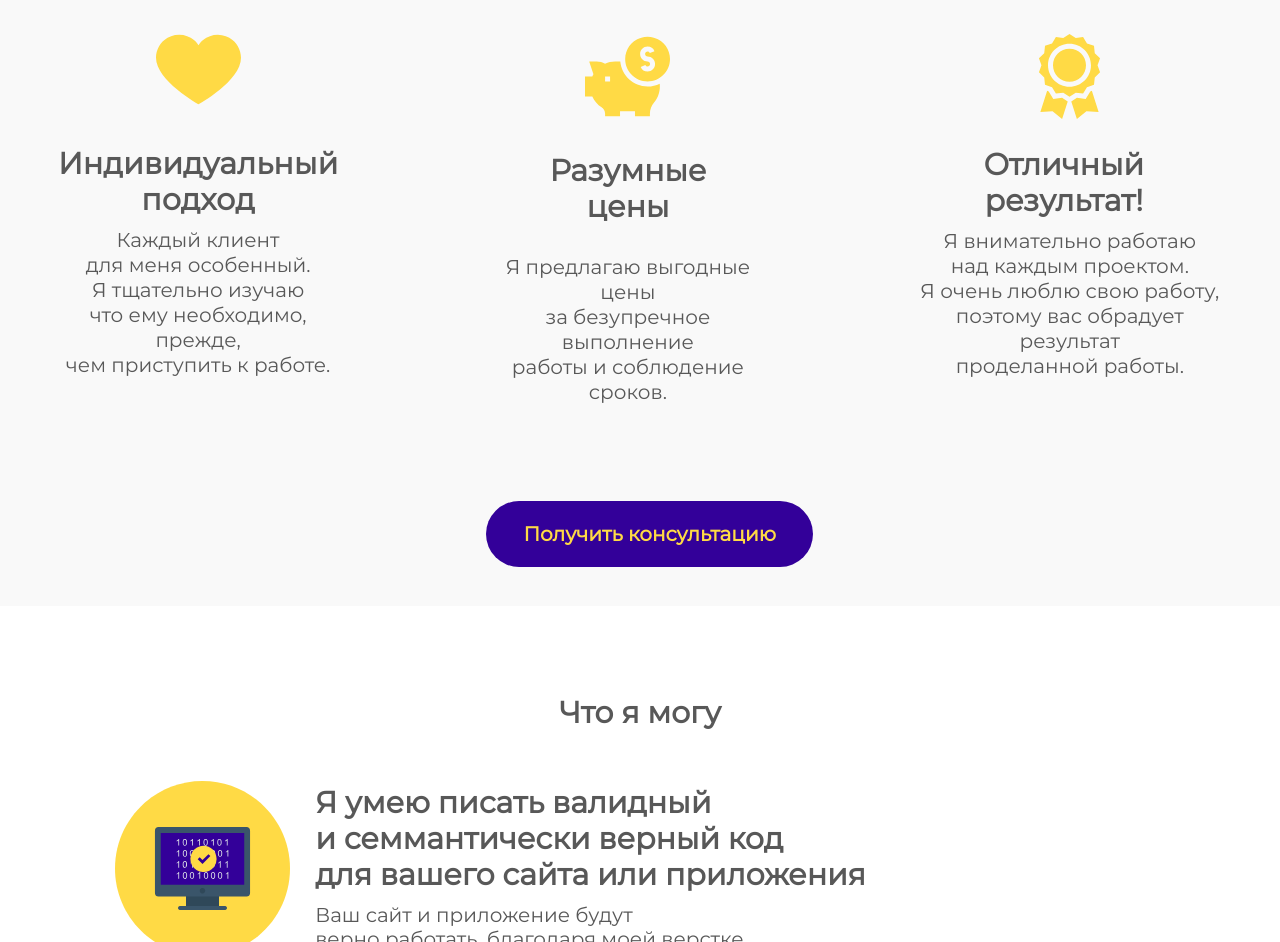
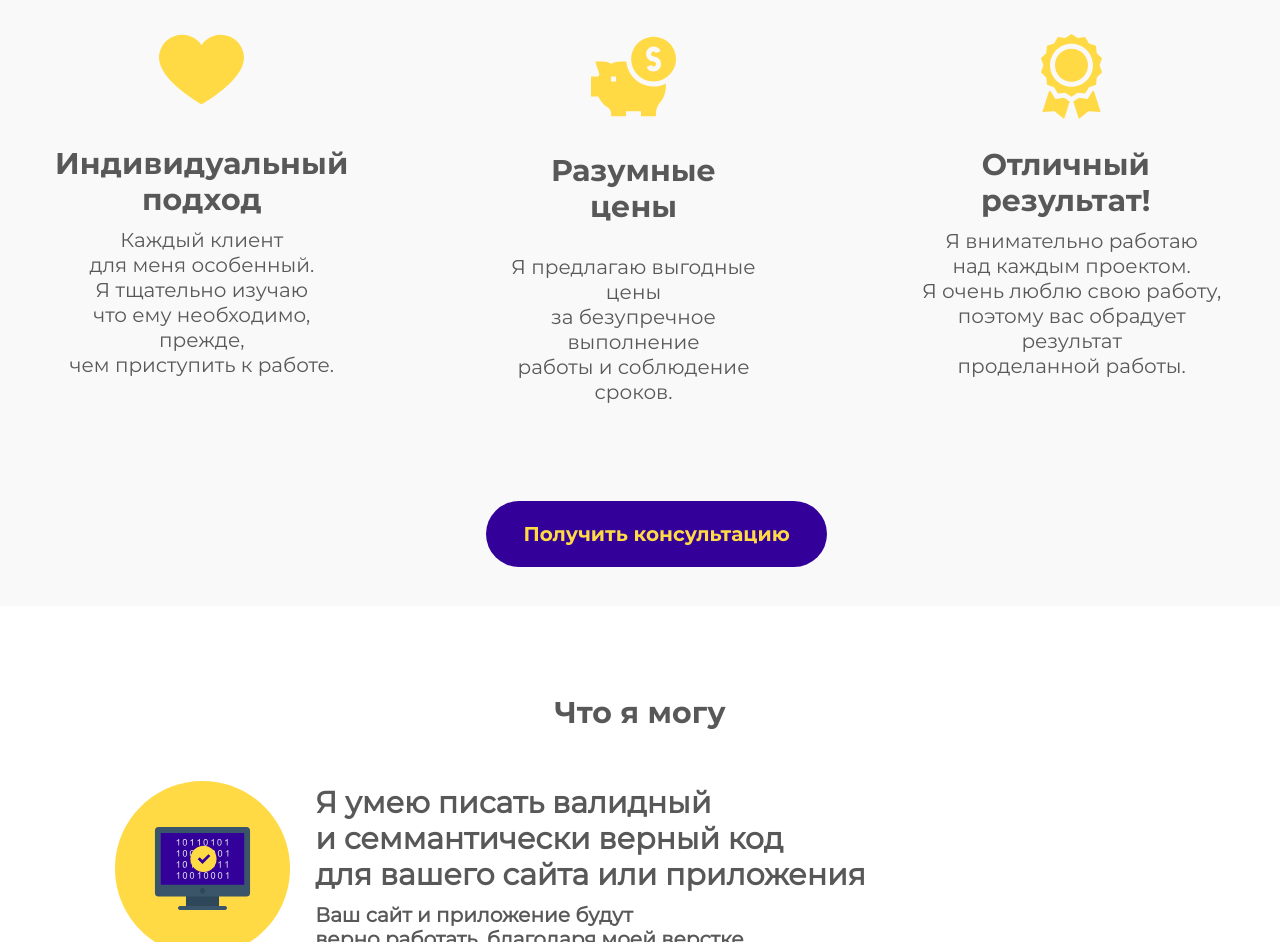
Before and after one commit to WebHeroSchool/Matveeva-FinalWork-html-css-, a plain HTML site: page index.html in a window 1280 px wide. Shown: the part 724-1666 px from the top of the page. Drawn offline with Linux system fonts and the light colour scheme.

Commit message:
Update styles.css

```diff
--- a/styles.css
+++ b/styles.css
@@ -62,7 +62,7 @@ header{
   /*position: absolute;*/
 }
 .main__title{
-  font: 900 40px/49px 'Montserrat', sans-serif;
+  font: 900 40px/49px 'Montserrat_Bold', sans-serif;
   text-align: right;
   margin: 0 130px 10px 750px;
   padding-top: 149px;
@@ -70,7 +70,7 @@ header{
 
 }
 .main__subtitle{
-  font: 700 30px/36px 'Montserrat', sans-serif;
+  font: 700 30px/36px 'Montserrat_Bold', sans-serif;
   text-align: right;
   margin-right: 130px;
   color: #fff;
@@ -84,7 +84,7 @@ header{
   background: #F9F9F9;
 }
 .why__title-main, .what__title-main{
-  font: 900 30px/36px 'Montserrat', sans-serif;
+  font: 900 30px/36px 'Montserrat_Bold', sans-serif;
   text-align: center;
   align-items: center;
   padding-top: 89px;
@@ -100,21 +100,21 @@ header{
   text-align: center;
 }
 .why__title_one{
-  font: 900 30px/36px 'Montserrat', sans-serif;
+  font: 900 30px/36px 'Montserrat_Bold', sans-serif;
   color: #585858;
   margin-bottom: 10px;
   padding-top: 37px;
   letter-spacing: 0.2px;
 }
 .why__title_two{
-  font: 900 30px/36px 'Montserrat', sans-serif;
+  font: 900 30px/36px 'Montserrat_Bold', sans-serif;
   color: #585858;
   margin-bottom: 30px;
   padding-top: 30px;
 }
 .why__title_last{
   padding-top: 8%;
-  font: 900 30px/36px 'Montserrat', sans-serif;
+  font: 900 30px/36px 'Montserrat_Bold', sans-serif;
   color: #585858;
   margin-bottom: 10px;
   padding-right: 12px;
@@ -132,7 +132,7 @@ header{
   background: #330099;
   border-radius: 50px;
   color: #FFDA45;
-  font: 800 20px/24px 'Montserrat', sans-serif;
+  font: 800 20px/24px 'Montserrat_Bold', sans-serif;
   margin-left: 38%;
   transition: 1s ease;
 }
@@ -162,7 +162,7 @@ header{
   padding-bottom: 10px;
 }
 .what__subtitle{
-  font: 500 20px/24px 'Montserrat', sans-serif;
+  font: 600 20px/24px 'Montserrat', sans-serif;
   color: #585858;
 }
 .what__text{
@@ -181,7 +181,7 @@ header{
   margin:auto;
 }
 .question__main-title{
-  font: 900 30px/36px 'Montserrat', sans-serif;
+  font: 900 30px/36px 'Montserrat_Bold', sans-serif;
   text-align: center;
   align-items: center;
   padding: 59px 0 36px 0;
```
